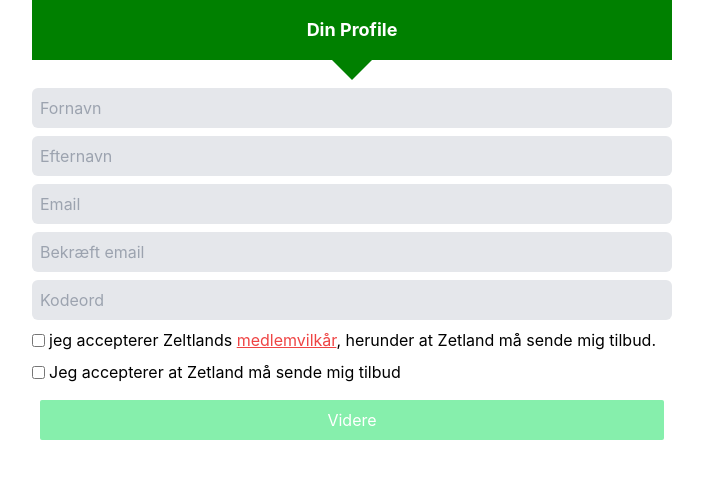
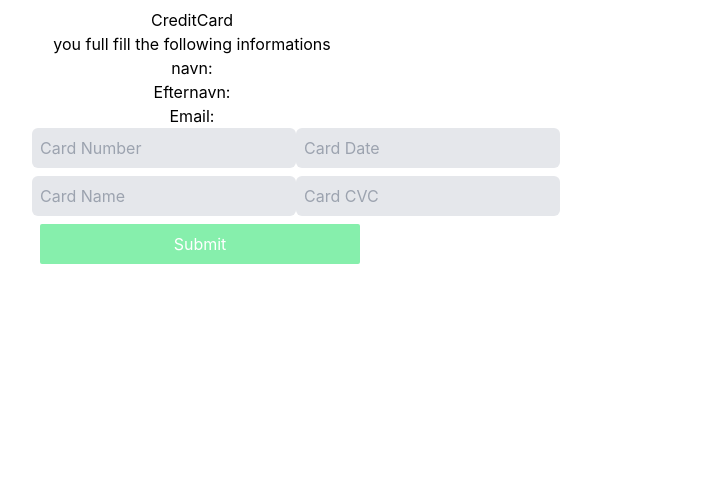
Before and after one commit to DEJENERUTA/react-hook-form-validation, a React (Create React App) app: page /creditcard in a window 1280 px wide. Shown: the top 478 px of the page, without its empty margins (288-991 px from the left). Built offline with nearby package versions, Linux system fonts and the light colour scheme.

Commit message:
context data to creadit card

```diff
--- a/package.json
+++ b/package.json
@@ -10,6 +10,7 @@
     "react": "^18.0.0",
     "react-dom": "^18.0.0",
     "react-hook-form": "^7.30.0",
+    "react-router-dom": "^6.3.0",
     "react-scripts": "5.0.1",
     "web-vitals": "^2.1.4",
     "yup": "^0.32.11"
--- a/src/App.js
+++ b/src/App.js
@@ -1,12 +1,21 @@
+import React, { Routes, Route } from "react-router-dom";
+import { useState } from "react";
 import Form from "./components/Form";
+import CreditCard from "./components/CreditCard";
+import formContext from "./context/Context";
+
 import "./App.css";
 
 function App() {
+  const [cardInfo, setCardInfo] = useState({});
   return (
     <div className="App  w-1/2 h-1/2 m-auto text-center">
-      <h1 className="text-white p-4  font-bold text-lg  w-full">Din Profile</h1>
-      <div className="btn   mx-auto w-0 h-0"></div>
-      <Form />
+      <formContext.Provider value={{ cardInfo, setCardInfo }}>
+        <Routes>
+          <Route path="/" element={<Form />} />
+          <Route path="/creditcard" element={<CreditCard />} />
+        </Routes>
+      </formContext.Provider>
     </div>
   );
 }
--- /dev/null
+++ b/src/components/CreditCard.js
@@ -0,0 +1,96 @@
+import React, { useState, useContext } from "react";
+import formContext from "../context/Context";
+
+const CreditCard = () => {
+  const { cardInfo, setCardInfo } = useContext(formContext);
+  console.log(cardInfo);
+
+  /* const [card, setCard] = useState({
+    cardNumber: "",
+    cardHolder: "",
+    cardExpiry: "",
+    cardCvc: "",
+  }); */
+
+  /* const handleChange = (e) => {
+    setCard({ ...card, [e.target.name]: e.target.value });
+  }; */
+
+  const handleSubmit = (e) => {
+    e.preventDefault();
+    /* console.log(card); */
+  };
+
+  /*  <div className="form mt-2">
+      <form onSubmit={handleSubmit} className=" flex flex-col gap-2">
+import React, { useState } from "react";
+const CreditCard = () => {
+  const [card, setCard] = useState({
+    cardNumber: "",
+    cardName: "",
+    cardDate: "",
+    cardCVC: "",
+  });
+
+  const handleChange = (e) => {
+    setCard({
+      ...card,
+      [e.target.name]: e.target.value,
+    });
+  };
+
+  const handleSubmit = (e) => {
+    e.preventDefault();
+    console.log(card);
+  };
+ */
+  return (
+    <div className="creadit-card mt-2 w-1/2 ">
+      <h2>CreditCard</h2>
+      <p>you full fill the following informations</p>
+      <ul>
+        <li>navn: {cardInfo.fornavn}</li>
+        <li>Efternavn: {cardInfo.efternavn}</li>
+        <li>Email: {cardInfo.email}</li>
+      </ul>
+      <form className=" flex" onSubmit={handleSubmit}>
+        <div className="">
+          <input
+            className="border-none outline-none p-2 mb-2 bg-gray-200 rounded-md"
+            type="text"
+            name="cardNumber"
+            placeholder="Card Number"
+          />
+          <input
+            className="border-none outline-none p-2 gap-2 bg-gray-200 rounded-md"
+            type="text"
+            name="cardName"
+            placeholder="Card Name"
+          />
+        </div>
+        <div>
+          <input
+            className="border-none outline-none p-2 mb-2 gap-2 bg-gray-200 rounded-md"
+            type="text"
+            name="cardDate"
+            placeholder="Card Date"
+          />
+          <input
+            className="border-none outline-none p-2 gap-2 bg-gray-200 rounded-md"
+            type="text"
+            name="cardCVC"
+            placeholder="Card CVC"
+          />
+        </div>
+      </form>
+      <button
+        className=" bg-green-300 p-2 m-2 rounded-sm text-white w-full"
+        type="submit"
+      >
+        Submit
+      </button>
+    </div>
+  );
+};
+
+export default CreditCard;
--- a/src/components/Form.js
+++ b/src/components/Form.js
@@ -2,8 +2,13 @@
 import { useForm } from "react-hook-form";
 import { yupResolver } from "@hookform/resolvers/yup";
 import * as yup from "yup";
+import formContext from "../context/Context";
+import { useContext } from "react";
+import { useNavigate } from "react-router-dom/";
 
 const Form = () => {
+  const { cardInfo, setCardInfo } = useContext(formContext);
+  const history = useNavigate();
   const emailRegEx =
     /^([^.][a-z,0-9,!#$%&'*+\-/=?^_`{|}~.]{1,64})([^.,\s]@)([a-z\-]{1,255})(\.[a-z0-9]{2,})$/gi;
   const schema = yup.object({
@@ -45,15 +50,21 @@
     watch,
     formState: { errors },
   } = useForm({ resolver: yupResolver(schema) });
-
   const onSubmit = (data) => {
-    console.log(data);
-    console.log(watch("fornavn"));
+    setCardInfo(data);
+    history("/creditcard");
   };
 
   return (
+    <>
+      {" "}
+      <h1 className="text-white p-4  font-bold text-lg  w-full">Din Profile</h1>
+      <div className="btn mx-auto w-0 h-0"></div>
       <div className="form mt-2">
-      <form onSubmit={handleSubmit(onSubmit)} className=" flex flex-col gap-2">
+        <form
+          onSubmit={handleSubmit(onSubmit)}
+          className=" flex flex-col gap-2"
+        >
           {errors.fornavn?.message}
           <input
             {...register("fornavn")}
@@ -99,8 +110,8 @@
             />
             <label className="" htmlFor="checkbox">
               jeg accepterer Zeltlands{" "}
-            <a className="text-red-500 underline">medlemvilkår</a>, herunder at
-            Zetland må sende mig tilbud.
+              <a className="text-red-500 underline">medlemvilkår</a>, herunder
+              at Zetland må sende mig tilbud.
             </label>
           </div>
           <div className="flex items-center gap-1">
@@ -121,6 +132,7 @@
           </button>
         </form>
       </div>
+    </>
   );
 };
 
--- /dev/null
+++ b/src/context/Context.js
@@ -0,0 +1,6 @@
+import { createContext } from "react";
+// use conextapi to fill the context
+
+const formContext = createContext("test");
+
+export default formContext;
--- a/src/index.js
+++ b/src/index.js
@@ -1,11 +1,14 @@
 import React from "react";
 import ReactDOM from "react-dom/client";
+import { BrowserRouter } from "react-router-dom";
 import "./index.css";
 import App from "./App";
 
 const root = ReactDOM.createRoot(document.getElementById("root"));
 root.render(
   <React.StrictMode>
-    <App />
+    <BrowserRouter>
+      <App />
+    </BrowserRouter>
   </React.StrictMode>
 );
```
Also changed, not shown: 1 other file (tests, documents, lock files or other folders). Lines whose indentation alone changed are shown as unchanged.
